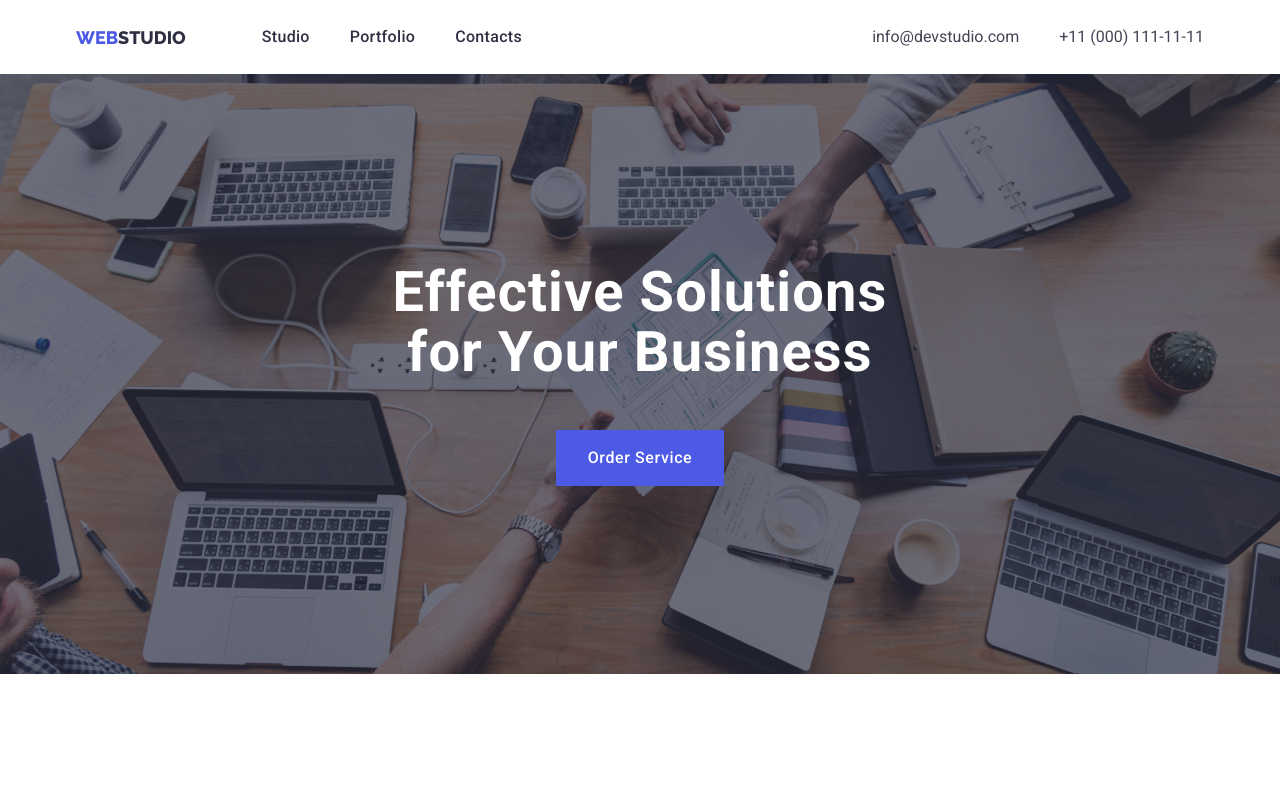
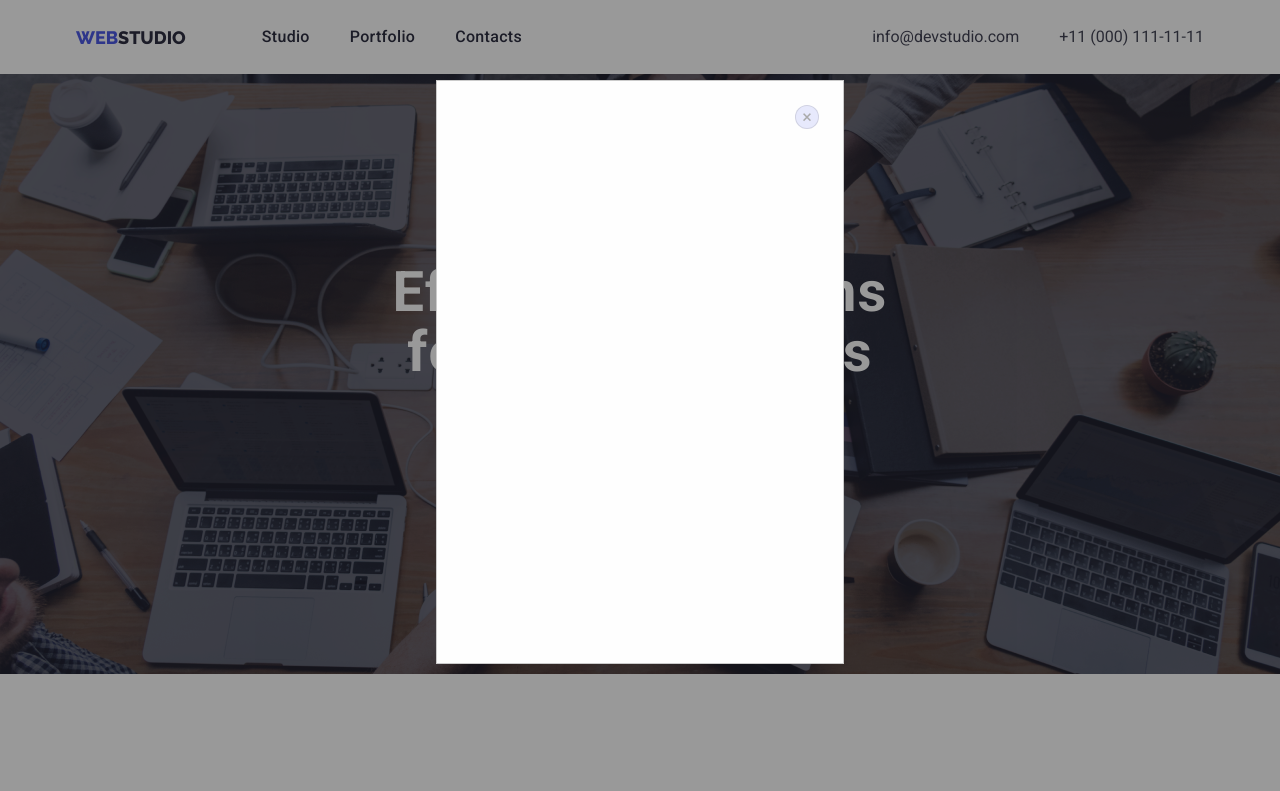
Before and after one commit to DimaJun/web-studio, a plain HTML site: page index.html in a window 1280 px wide. Both pictures are taken after a click on the button "Order Service". Shown: the top 791 px of the page. Drawn offline with Linux system fonts and the light colour scheme.

Commit message:
Added modal window

```diff
--- a/index.html
+++ b/index.html
@@ -46,10 +46,15 @@
 
     <main class="main">
       <section class="hero">
+        <div id="modal" class="modal">
+          <div class="modal-content">
+            <span id="closeModalBtn" class="close">&times;</span>
+          </div>
+        </div>
         <div class="overlay">
           <div class="container">
             <h1 class="hero__title">Effective Solutions for Your Business</h1>
-            <button class="hero__button" type="button">Order Service</button>
+            <button class="hero__button" type="button" id="openModalBtn">Order Service</button>
           </div>
         </div>
       </section>
@@ -994,5 +999,7 @@
         </div>
       </div>
     </footer>
+
+    <script src="js/index.js"></script>
   </body>
 </html>
--- /dev/null
+++ b/js/index.js
@@ -0,0 +1,21 @@
+window.addEventListener('DOMContentLoaded', () => {
+    const modal = document.querySelector("#modal");
+    const openBtn = document.querySelector('#openModalBtn');
+    const closeBtn = document.querySelector('#closeModalBtn');
+
+    openBtn.addEventListener('click', () => {
+        modal.style.display = 'block';
+        document.documentElement.style.overflow = 'hidden';
+    });
+    closeBtn.addEventListener('click', () => {
+        modal.style.display = 'none';
+        document.documentElement.style.overflow = 'auto';
+    });
+
+    window.addEventListener('click', (e) => {
+        if(e.target == modal) {
+            modal.style.display = 'none';
+            document.documentElement.style.overflow = 'auto';
+        }
+    })
+})
--- a/styles/main.css
+++ b/styles/main.css
@@ -3,6 +3,46 @@
 @import 'normalize.css';
 @import 'static/vars.css';
 @import 'static/default.css';
+
+/* modal */
+.modal {
+    display: none;
+    position: fixed;
+    left: 0;
+    top: 0;
+    width: 100%;
+    height: 100%;
+    overflow: none;
+    background-color: rgb(0,0,0);
+    background-color: rgba(0,0,0, .4);
+}
+.modal-content {
+    background-color: #fefefe;
+    margin: 80px auto;
+    padding: 24px;
+    border: 1px solid rgba(0,0,0, .2);
+    width: 408px;
+    height: 584px;
+}
+.close {
+    color: #aaa;
+    float: right;
+    font-size: 18px;
+    width: 24px;
+    height: 24px;
+    border: 1px solid rgba(0,0,0, .1);
+    line-height: 22px;
+    text-align: center;
+    border-radius: 50%;
+    background-color: var(--color-cornflower);
+}
+
+.close:hover,
+.close:focus {
+    color: black;
+    text-decoration: none;
+    cursor: pointer;
+}
 
 /* hero */
 .hero {
@@ -39,6 +79,11 @@
     font-weight: 500;
     background-color: var(--color-iris);
     border: 0;
+    cursor: pointer;
+}
+
+.hero__button:hover {
+    background-color: var(--color-ocean);
 }
 
 /* benefits */
```
